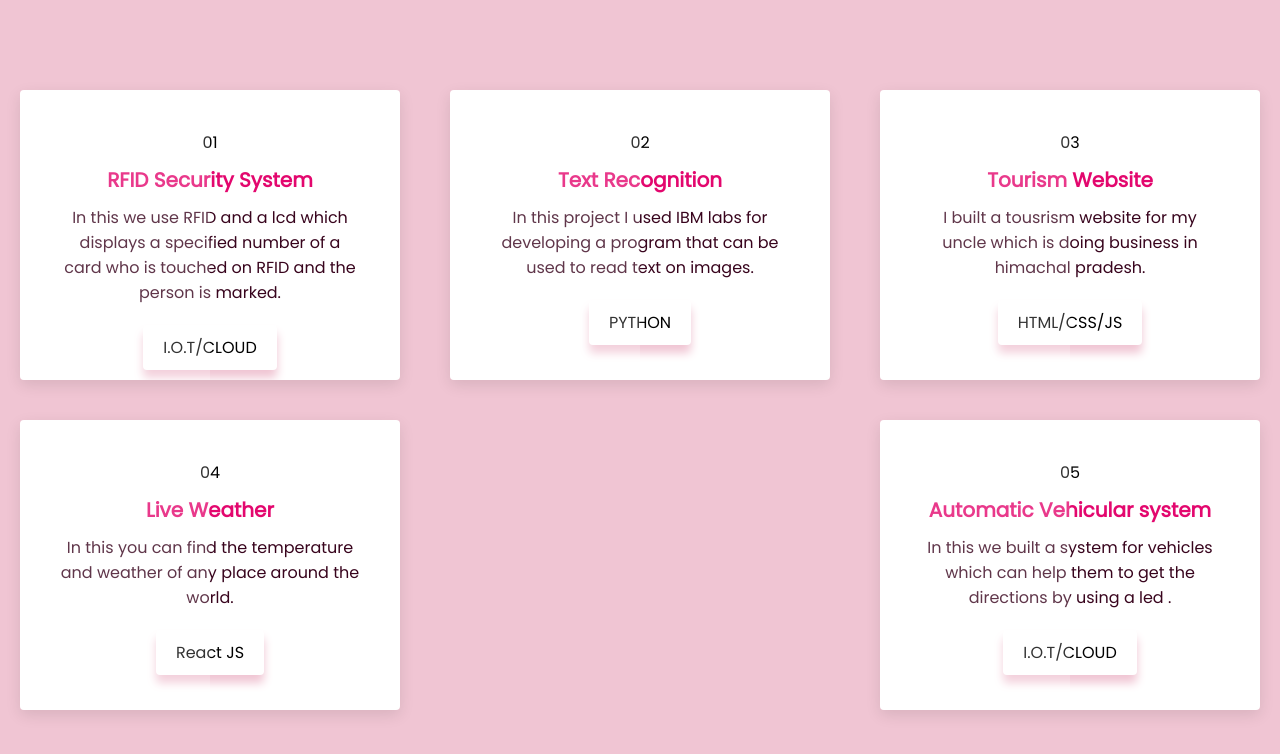
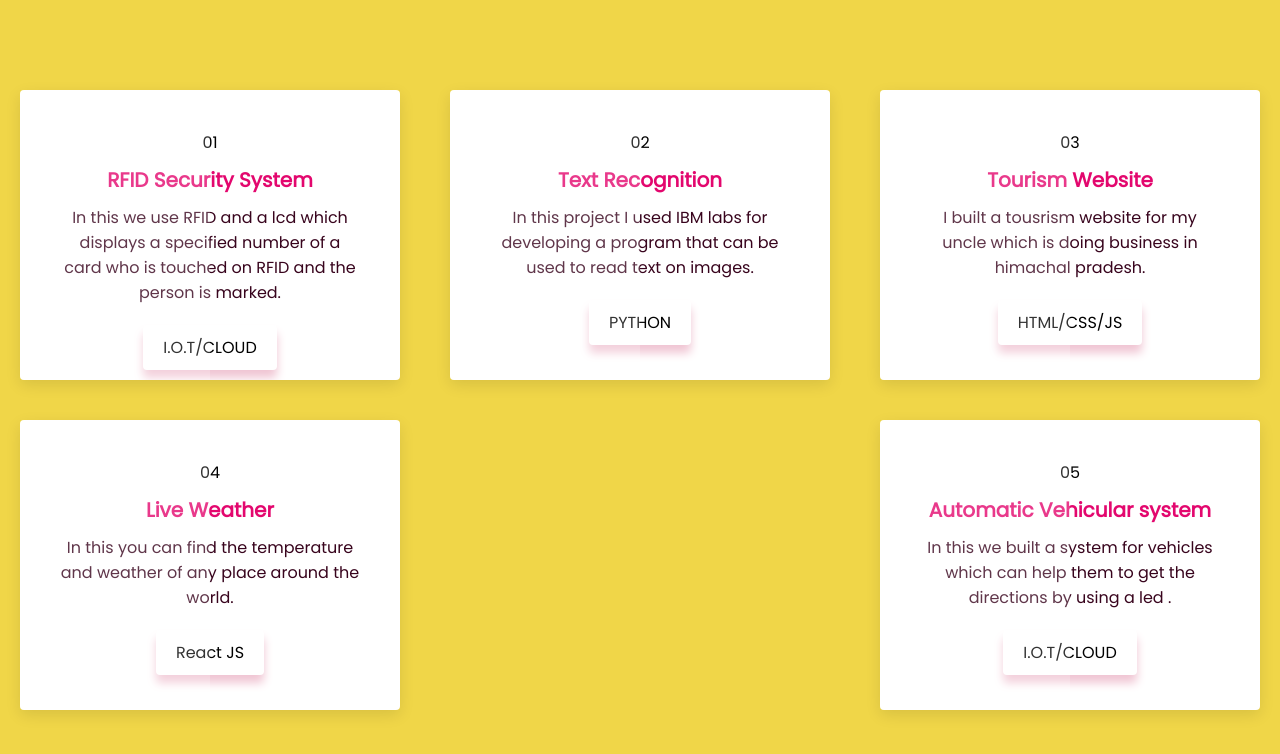
Before and after one commit to Dikshit-Kapoor/Dikshit-Kapoor.github.io, a plain HTML site: page indexnew.html in a window 1280 px wide. Drawn offline with Linux system fonts and the light colour scheme.

Commit message:
Update indexnew.css

```diff
--- a/indexnew.css
+++ b/indexnew.css
@@ -5,7 +5,7 @@ body{
 	display: flex;
   justify-content: center;
 	align-items: center;
-  background-color: #f0c5d3;
+  background-color: #f0d648;
   font-family: 'Poppins',sans-serif;
   min-height: 100vh;
 }
```
